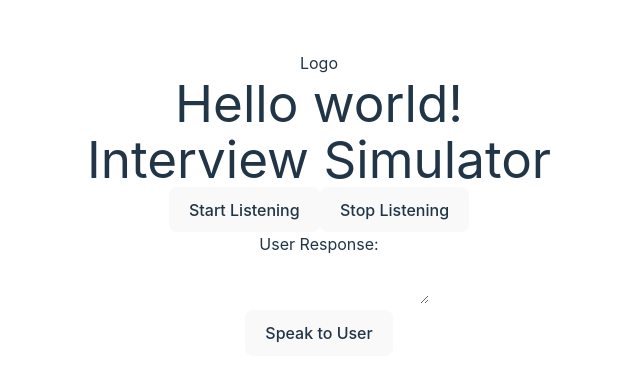
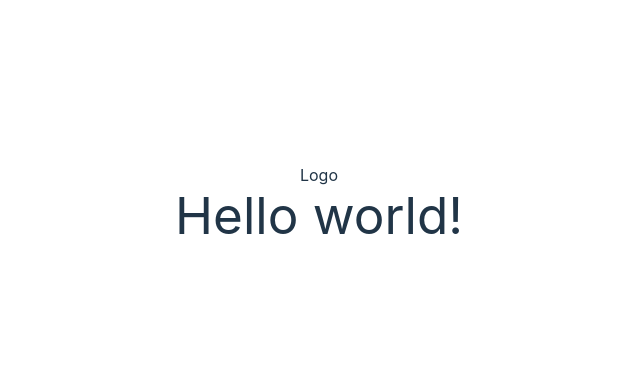
Before and after one commit to sanju01sahu/refactored-engine, a React (Vite) app in the folder frontend/: page / in a window 1280 px wide. Shown: the part 197-578 px from the top of the page, without its empty margins (321-961 px from the left). Built offline with nearby package versions, Linux system fonts and the light colour scheme.

Commit message:
front end

```diff
--- a/frontend/src/App.tsx
+++ b/frontend/src/App.tsx
@@ -4,7 +4,7 @@ import Navbar from "./components/Navbar";
 
 
 // import React, { useState } from 'react';
-import SpeechRecognition, { useSpeechRecognition } from 'react-speech-recognition';
+// import SpeechRecognition, { useSpeechRecognition } from 'react-speech-recognition';
 
 
 function App() {
@@ -22,20 +22,7 @@ function App() {
         {/* <Home /> */}
       </div>
       <div>
-      <h1>Interview Simulator</h1>
-      <button  >
-        Start Listening
-      </button>
-      <button  >
-        Stop Listening
-      </button>
-      <div>
-        <p>User Response:</p>
-        <textarea  readOnly />
-      </div>
-      <button onClick={() =>{}}>
-        Speak to User
-      </button>
+
     </div>
     </>
   );
```
